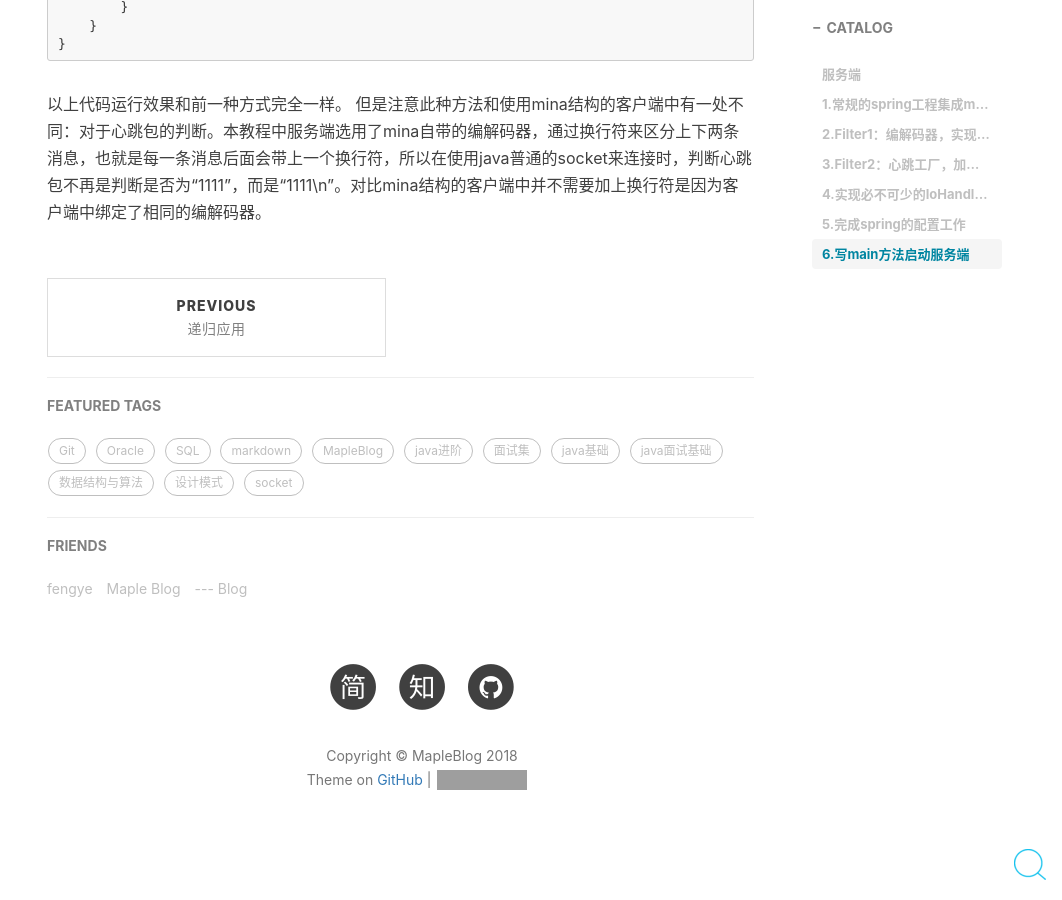
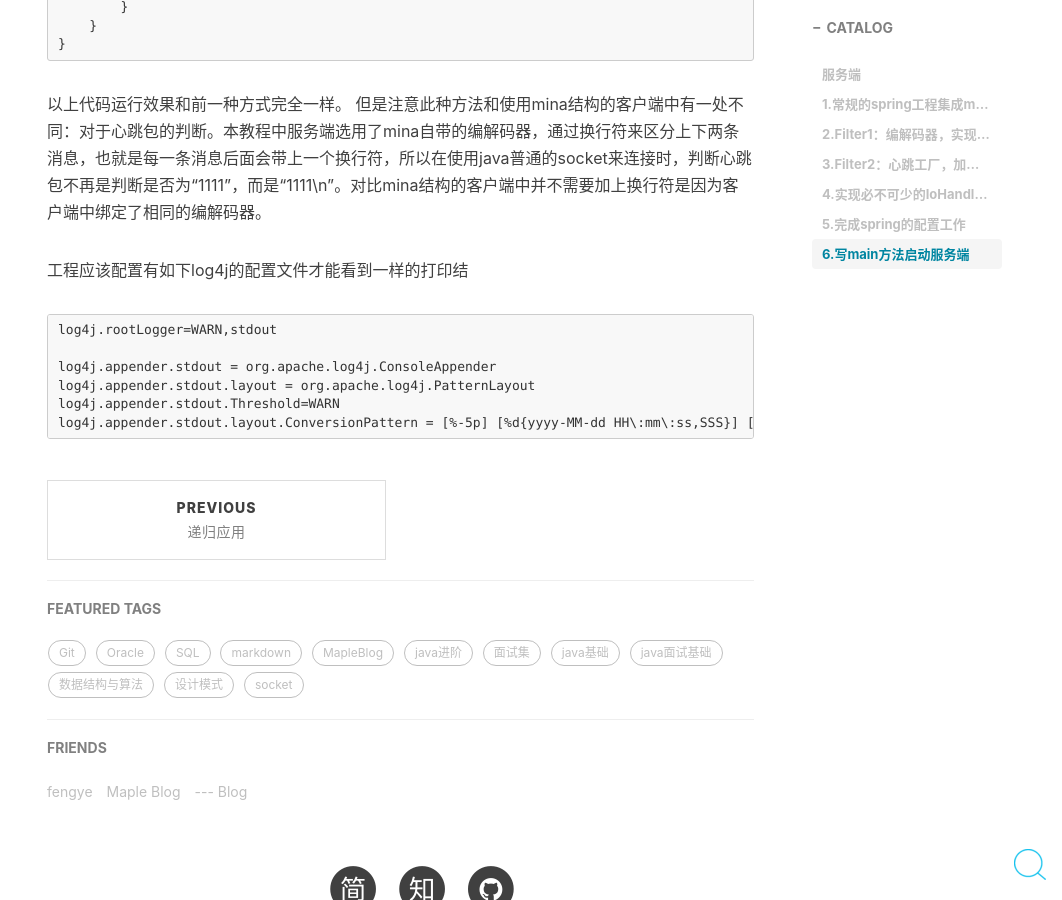
Before and after one commit to wjw0315/wjw0315.github.io, a Jekyll site: the page built from _posts/2018/4/2018-4-8-spring集成mina，包含心跳检测，实现服务端主动推送.md, in a window 1280 px wide and 900 px high, scrolled down 9815 px. Shown: the whole window, without its empty margins (218-1280 px from the left). Built offline with Jekyll 4.4.1, drawn with Linux system fonts in a browser that asks for light colours; nearby versions of some CDN libraries; comment, search, counter and statistics services are not loaded; grey boxes are pictures that could not be loaded.

Commit message:
Update 2018-4-8-spring集成mina，包含心跳检测，实现服务端主动推送.md

````diff
--- a/_posts/2018/4/2018-4-8-spring集成mina，包含心跳检测，实现服务端主动推送.md
+++ b/_posts/2018/4/2018-4-8-spring集成mina，包含心跳检测，实现服务端主动推送.md
@@ -475,3 +475,14 @@ public class SocketTestTwo {
 
 以上代码运行效果和前一种方式完全一样。
 但是注意此种方法和使用mina结构的客户端中有一处不同：对于心跳包的判断。本教程中服务端选用了mina自带的编解码器，通过换行符来区分上下两条消息，也就是每一条消息后面会带上一个换行符，所以在使用java普通的socket来连接时，判断心跳包不再是判断是否为“1111”，而是“1111\n”。对比mina结构的客户端中并不需要加上换行符是因为客户端中绑定了相同的编解码器。
+
+工程应该配置有如下log4j的配置文件才能看到一样的打印结
+
+```
+log4j.rootLogger=WARN,stdout
+
+log4j.appender.stdout = org.apache.log4j.ConsoleAppender
+log4j.appender.stdout.layout = org.apache.log4j.PatternLayout
+log4j.appender.stdout.Threshold=WARN
+log4j.appender.stdout.layout.ConversionPattern = [%-5p] [%d{yyyy-MM-dd HH\:mm\:ss,SSS}] [%x]
+```
````
